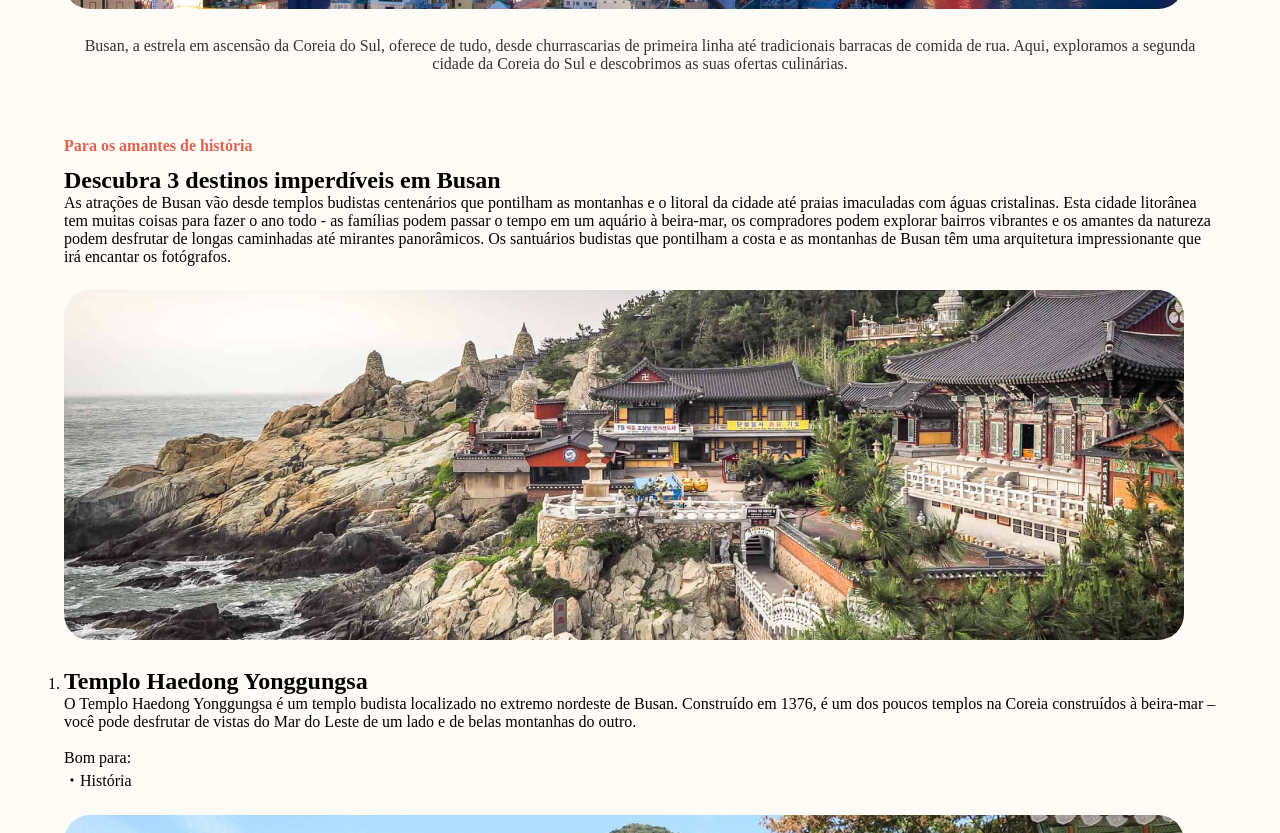
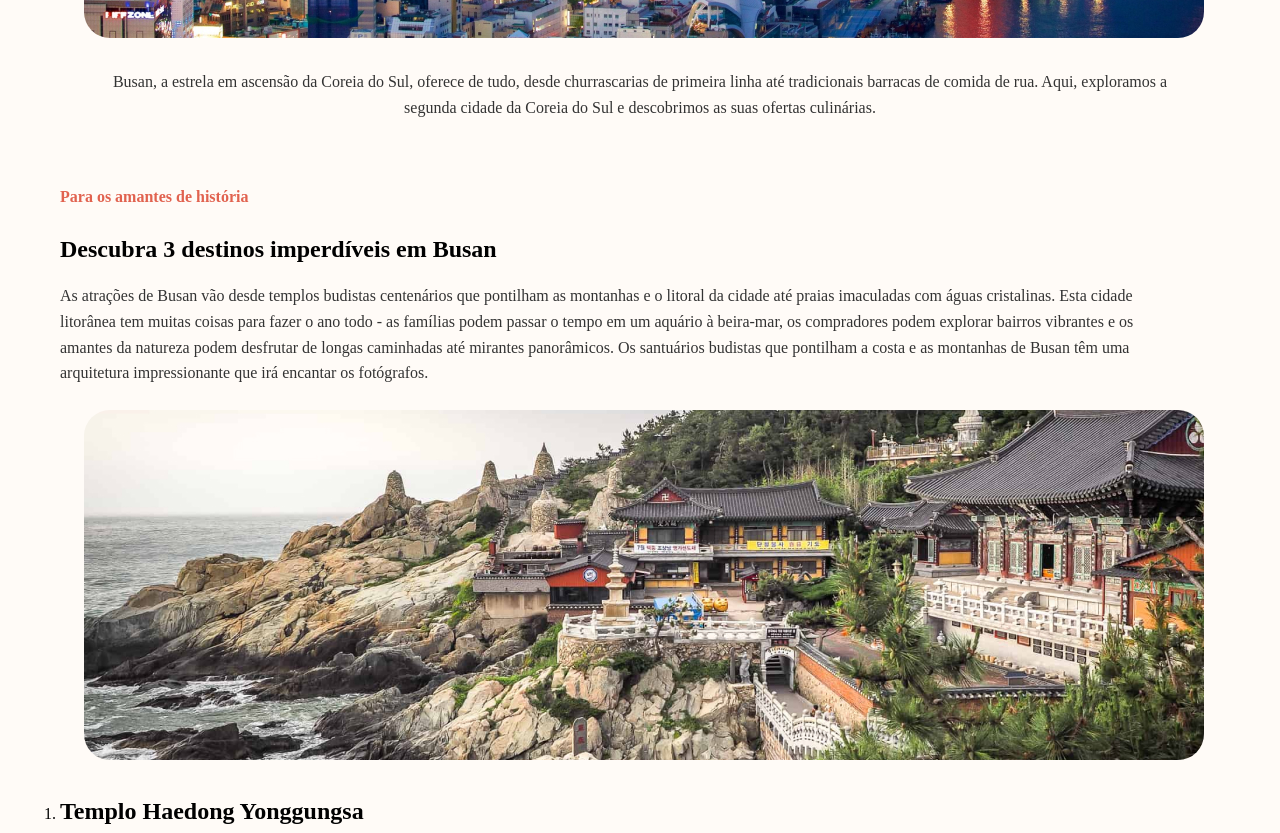
Before and after one commit to Gustavonunesmelo/my-projects, a plain HTML site: page Local turisco/index.html in a window 1280 px wide. Shown: the part 880-1713 px from the top of the page. Drawn offline with Linux system fonts and the light colour scheme.

Commit message:
centralizando imagens e arrumando erros

```diff
--- a/Local turisco/index.html
+++ b/Local turisco/index.html
@@ -9,48 +9,53 @@
 <body>
   <div id="page">
     <main>
-      <h3>Sua próxima viagem:</h3>
-      <section>
-        <h1 id="">Conheça Busan</h1>
+      <h3 class="">Sua próxima viagem:</h3>
+      <section class="
+      introduction">
+        <h1>Conheça Busan</h1>
         <img src="assent/main.jpg" alt="Imagem de Busan">
-        <p id="context">
+        <p class="description-busan">
           Busan, a estrela em ascensão da Coreia do Sul, oferece de tudo, desde churrascarias de primeira linha até tradicionais barracas de comida de rua. Aqui, exploramos a segunda cidade da Coreia do Sul e descobrimos as suas ofertas culinárias.
         </p>
       </section>
-      <section>
-        <h3 >Para os amantes de história</h3>
+        <!-- descriçao dos destinos de Busan -->
+      <section class="story-busan">
+        <h3>Para os amantes de história</h3>
         <h2>Descubra 3 destinos imperdíveis em Busan</h2>
-        <p>
+        <p class="description">
           As atrações de Busan vão desde templos budistas centenários que pontilham as montanhas e o litoral da cidade até praias imaculadas com águas cristalinas. Esta cidade litorânea tem muitas coisas para fazer o ano todo - as famílias podem passar o tempo em um aquário à beira-mar, os compradores podem explorar bairros vibrantes e os amantes da natureza podem desfrutar de longas caminhadas até mirantes panorâmicos.
           Os santuários budistas que pontilham a costa e as montanhas de Busan têm uma arquitetura impressionante que irá encantar os fotógrafos.
         </p>
       </section>
       <section>
         <ol>
-          <img class="temple" src="assent/Templo Haedong Yonggungsa.jpg" alt="Uma foto inlustrativa do Templo haedong Yonggungsa.">
+
+          <img  src="assent/Templo Haedong Yonggungsa.jpg" alt="Uma foto inlustrativa do Templo haedong Yonggungsa." >
           <li>
             <h2>Templo Haedong Yonggungsa</h2>
-            <p>
+            <p class="description">
               O Templo Haedong Yonggungsa é um templo budista localizado no extremo nordeste de Busan. Construído em 1376, é um dos poucos templos na Coreia construídos à beira-mar – você pode desfrutar de vistas do Mar do Leste de um lado e de belas montanhas do outro. <br><br>
 
               Bom para: <br>
               ・História
             </p>
           </li>
-          <img class="temple"  src="assent/Templo Beomeo-sa.jpg" alt="Imagem inlustrativa do Templo Beomeo-sa">
+          <img src="assent/Templo Beomeo-sa.jpg" alt="Imagem inlustrativa do Templo Beomeo-sa">
+
           <li>
             <h2>Templo Beomeo-sa</h2>
-            <p>
+            <p class="description">
               O Templo Beomeo-sa é um dos maiores santuários da Coreia do Sul. Ele está localizado no alto da borda leste da montanha Geumjeongsa e fica distante da agitação da cidade. O Daeungjeon Hall do templo é um exemplo bem preservado da arquitetura da Dinastia Joseon. <br><br>
 
               Bom para: <br>
               ・História
             </p>
           </li>
-          <img class="temple"  src="assent/Parque Yongdusan.jpg" alt="Imagem inlustrativa do Parque Yongdusan">
+
+          <img src="assent/Parque Yongdusan.jpg" alt="Imagem inlustrativa do Parque Yongdusan">
           <li>
-            <h1>Parque Yongdusan</h1>
-            <p>
+            <h2>Parque Yongdusan</h1>
+            <p class="description">
               O Parque Yongdusan, localizado no centro de Busan, abriga alguns dos monumentos mais importantes da cidade. Você pode ver vistas espetaculares do topo da Torre Busan, de 120 metros de altura. O parque tem 2 museus – confira os instrumentos musicais tradicionais no Museum of World Folk Instruments e mais de 80 veleiros coreanos no Exhibition Hall of World Model Boats. <br><br>
 
               Bom para: <br>
--- a/Local turisco/style.css
+++ b/Local turisco/style.css
@@ -1,44 +1,58 @@
 * {
   margin: 0;
   padding: 0;
+  box-sizing: border-box;
 }
 
 body {
   background-color: rgb(255, 251, 247);
+  line-height: 1.6;
+
 }
 
 #page{
-  box-sizing: border-box;
-  margin: 64px;
-
+  display: flex;
+  justify-content: center;
+  align-items: center;
+  flex-direction: column;
+  max-width: 1200px;
+  margin: 0 auto;
+  padding: 20px;
 }
 
 h1 {
   font-size: 40px;
-  margin: 0 0 64px 0;
+  margin: 30px 0 30px 0;
 
+}
+
+.dcpt-busan {
+  margin: 64px 0 64px 0;
+}
+
+.description-busan {
+  padding: 0 30px 0 30px;
+  text-align: center;
+  color: #333333;
+}
+
+.description{
+  width: 1120px;
+  height: 88px;
+  color: #333333;
+  margin: 15px 0 15px 0;
+  size: 16px;
 }
 
 h3 {
   color: #E1624F;
   font-size: 16px;
-  margin-top: 64px;
-  margin-bottom: 12px;
-}
-
-#context {
-  text-align: center;
-  color: #333333;
+  margin: 64px 0 20px;
 }
 
 img {
   border-radius: 26px;
-  margin: 24px 0 24px 0;
-  /* text-align: left;
-  vertical-align: baseline; */
+  margin: 24px;
+  max-width: 100%;
+  height: auto;
 }
-
-.temple {
-  vertical-align: auto;
-
-}
--- a/Pagina_de_receita/style.css
+++ b/Pagina_de_receita/style.css
@@ -15,8 +15,8 @@ body {
 
 #page{
   box-sizing: border-box;
-  width: 800px;
-  padding: 24px;
+    width: 800px;
+    padding: 24px;
   background-color: #F0E8C2;
   border-radius: 24px;
   margin: 48px auto 28px;
```
